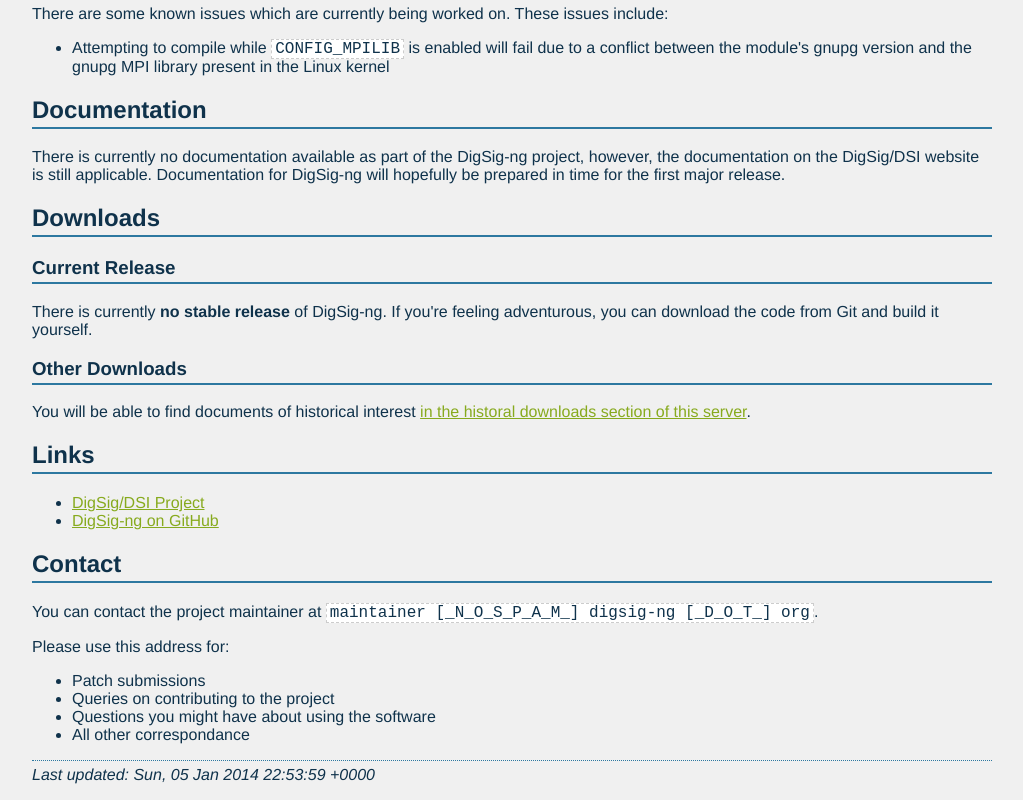
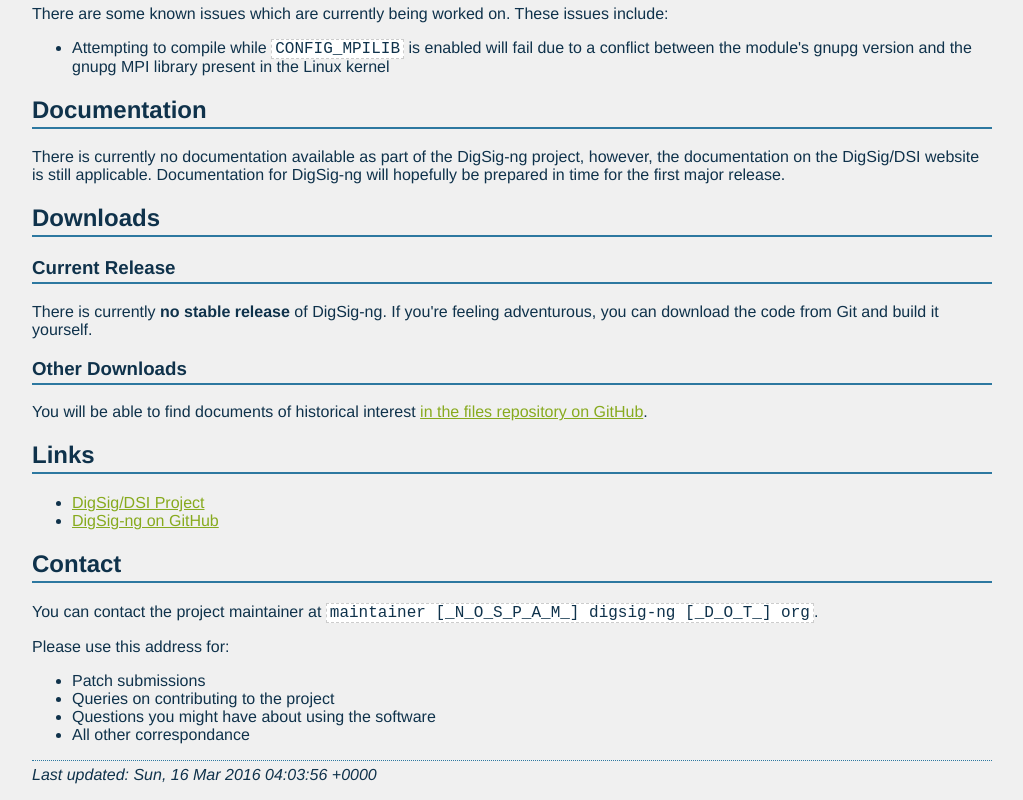
Before and after one commit to digsig-ng/digsig-ng.github.io, a plain HTML site: page index.html in a window 1280 px wide. Shown: the part 1520-2320 px from the top of the page, without its empty margins (128-1151 px from the left). Drawn offline with Linux system fonts and the light colour scheme.

Commit message:
Move files to GitHub repository
The files directory now points to a location on GitHub.

```diff
--- a/index.html
+++ b/index.html
@@ -132,7 +132,7 @@
 <h3>Current Release</h3>
 <p>There is currently <b>no stable release</b> of DigSig-ng. If you're feeling adventurous, you can download the code from Git and build it yourself.</p>
 <h3>Other Downloads</h3>
-<p>You will be able to find documents of historical interest <a href="files/historical">in the historal downloads section of this server</a>.</p>
+<p>You will be able to find documents of historical interest <a href="https://github.com/digsig-ng/files">in the files repository on GitHub</a>.</p>
 
 <h2>Links</h2>
 <ul>
@@ -152,7 +152,7 @@
 
 <hr>
 
-<p id="footer"><em>Last updated: Sun, 05 Jan 2014 22:53:59 +0000 </em></p>
+<p id="footer"><em>Last updated: Sun, 16 Mar 2016 04:03:56 +0000 </em></p>
 
 </body>
 </html>
```
